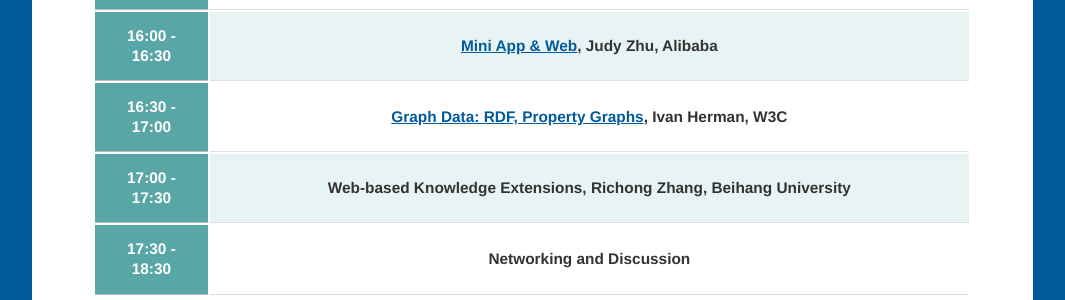
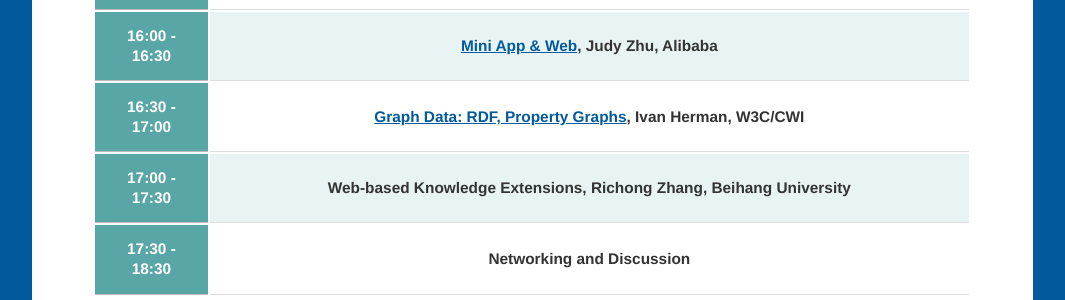
Before and after one commit to w3c/w3c-track-2019, a Jekyll site: the page built from schedule.md, in a window 1280 px wide. Shown: the part 1042-1342 px from the top of the page, without its empty margins (108-1173 px from the left). Built offline with Jekyll 4.4.1, drawn with Linux system fonts in a browser that asks for light colours; our own code applies the rules of GitHub Pages for plain Markdown files.

Commit message:
Update schedule.md

```diff
--- a/schedule.md
+++ b/schedule.md
@@ -68,7 +68,7 @@ layout: home
     <tr>
         <th>16:30 - 17:00</th>
         <td>
-            <p class="session-title"><a href="speakers.html#ivan">Graph Data: RDF, Property Graphs</a>, Ivan Herman, W3C</p>
+            <p class="session-title"><a href="speakers.html#ivan">Graph Data: RDF, Property Graphs</a>, Ivan Herman, W3C/CWI</p>
         </td>
     </tr>
     <tr>
```
